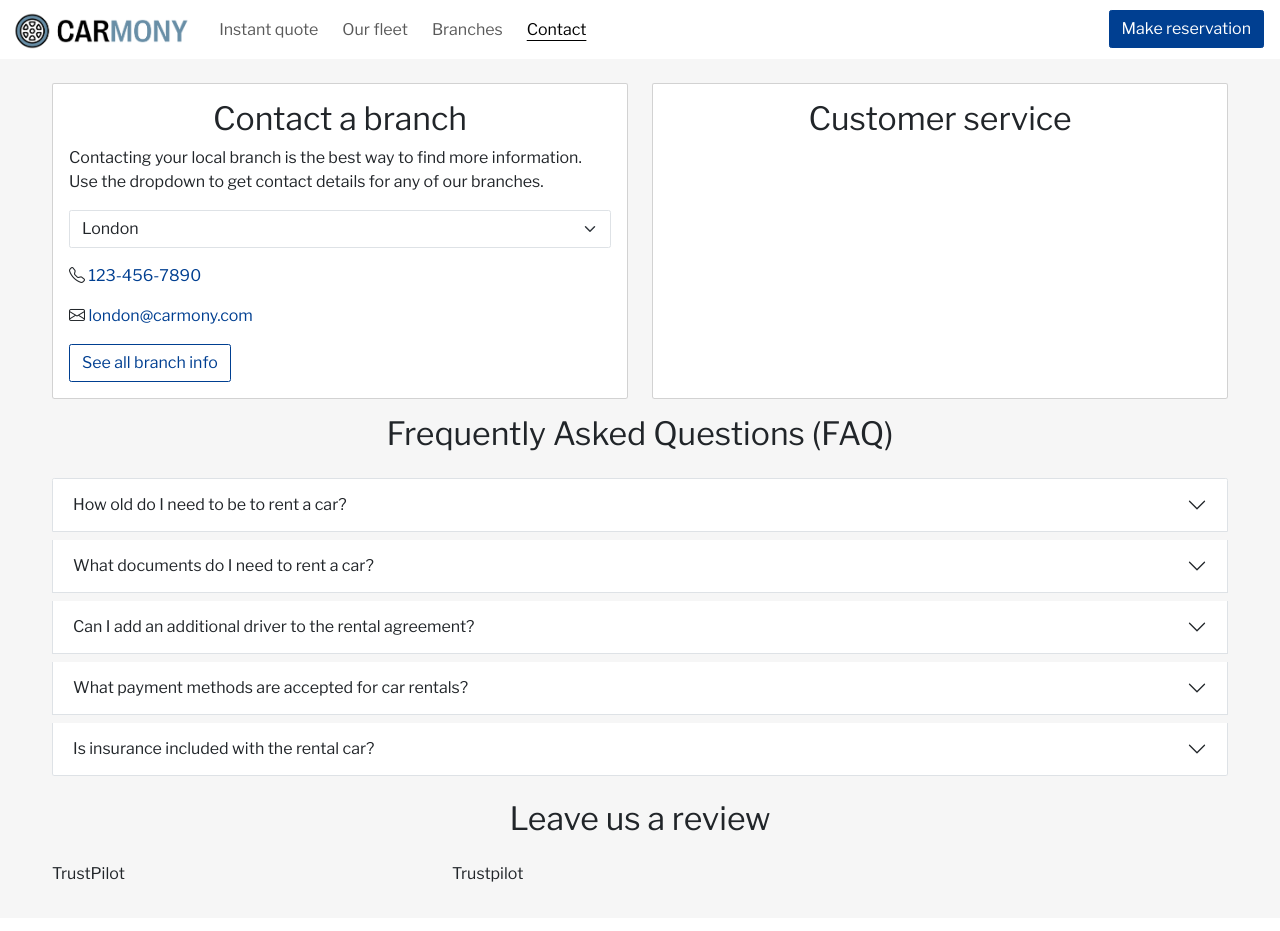
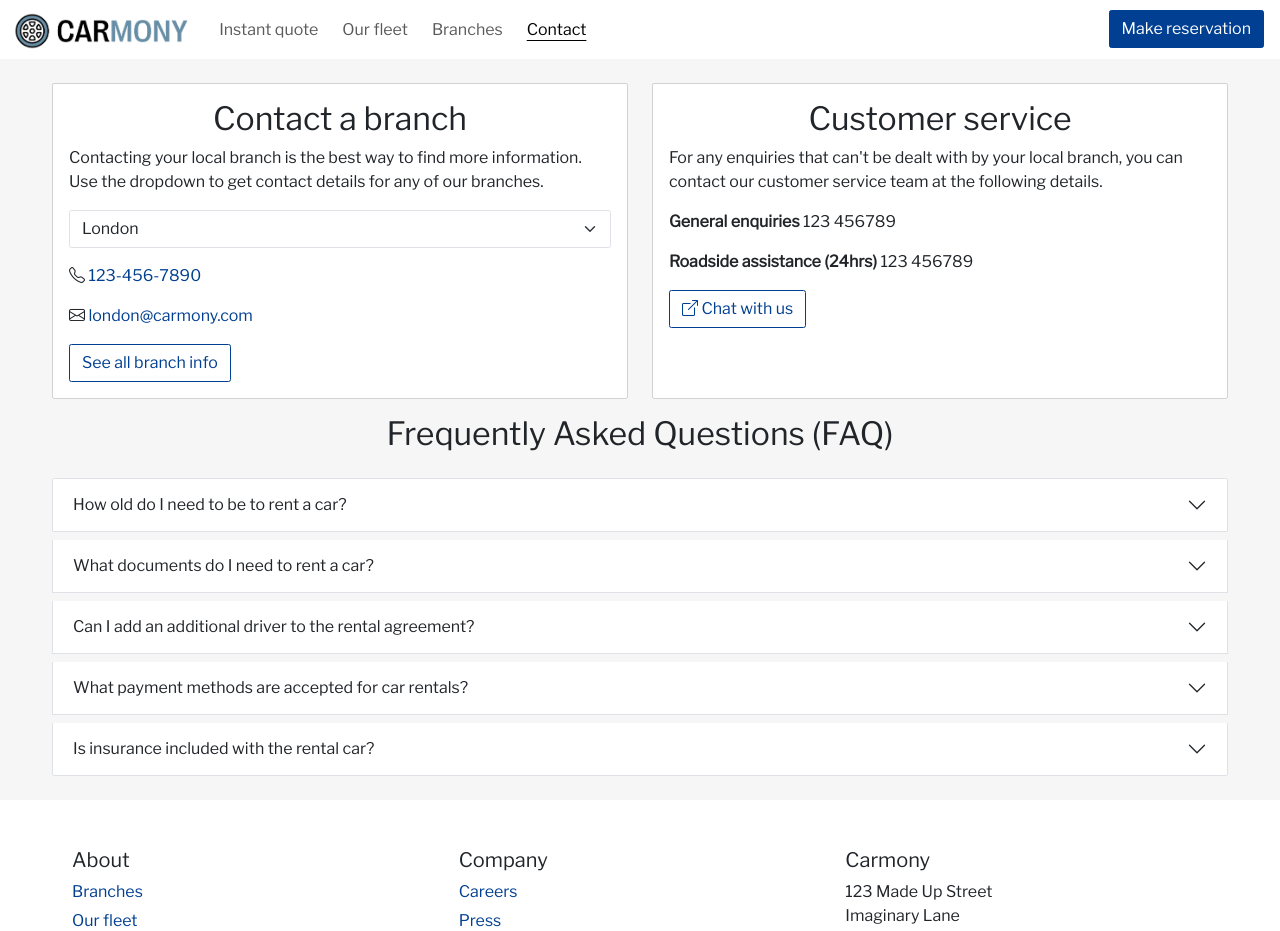
Before and after one commit to ben-oldham1/Car-Rental-Site, a Next.js app: page /contact in a window 1280 px wide. Shown: the top 931 px of the page. Built offline with nearby package versions, Linux system fonts and the light colour scheme.

Commit message:
Add customer service card

```diff
--- a/src/app/contact/page.js
+++ b/src/app/contact/page.js
@@ -67,6 +67,22 @@ export default function Page() {
           <div className='card h-100'>
             <div className='card-body'>
               <h2 className='text-center'>Customer service</h2>
+
+              <p>For any enquiries that can't be dealt with by your local branch, you can contact our customer service team at the following details.</p>
+
+              <div className='mt-3'>
+                <p>
+                  <strong>General enquiries</strong> 123 456789
+                </p>
+                <p>
+                  <strong>Roadside assistance (24hrs)</strong> 123 456789
+                </p>
+              </div>
+
+              <button className='btn btn-outline-primary'>
+                <i class="bi bi-box-arrow-up-right"></i> Chat with us
+              </button>
+
             </div>
           </div>
         </div>
@@ -85,21 +101,6 @@ export default function Page() {
         </div>
       </div>
 
-      <div className='row my-3'>
-        <div className='col-12'>
-          <h2 className='text-center'>Leave us a review</h2>
-        </div>
-      </div>
-
-      <div className='row my-3'>
-        <div className='col-md-4'>
-          <p>TrustPilot</p>
-        </div>
-        <div className='col-md-4'>
-          <p>Trustpilot</p>
-        </div>
-      </div>
-
     </div>
   );
 }
```
